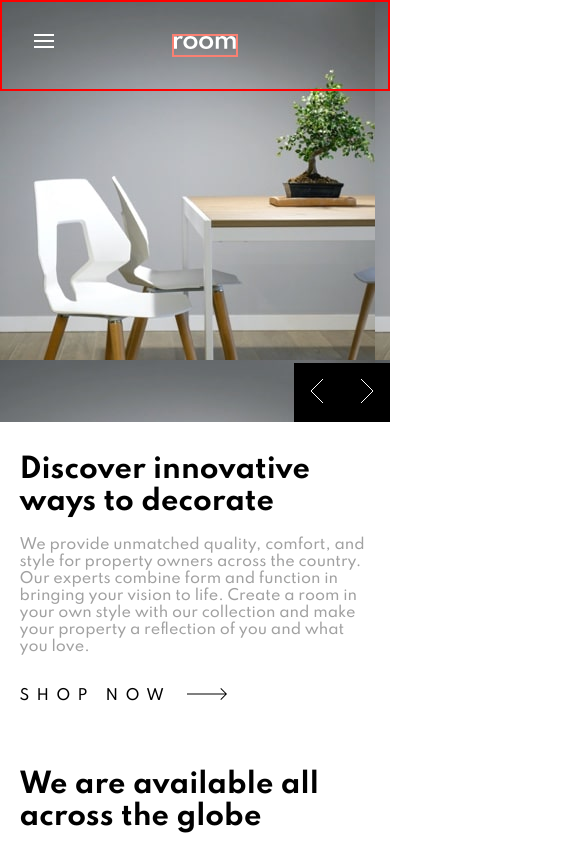
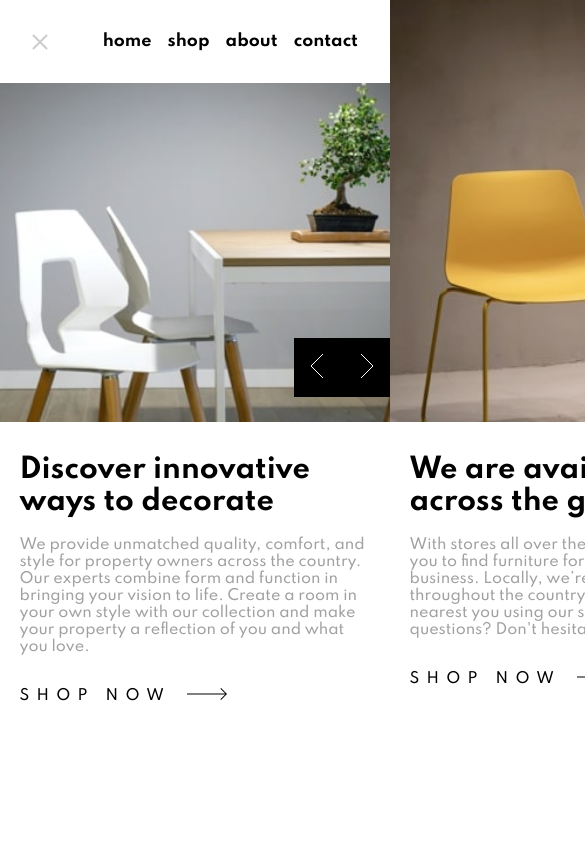
Before and after one commit to magdaszsz/Room-FrontEndMentor, a plain HTML site: page index.html in a window 390 px wide. Both pictures are taken after a click on the element 44 px from the left and 45 px from the top of the page. Shown: the top 841 px of the page, 585 px wide, since content can reach past the window. Drawn offline with Linux system fonts and the light colour scheme.

Commit message:
mobile nav and slider working

```diff
--- a/index.html
+++ b/index.html
@@ -3,7 +3,6 @@
   <head>
     <meta charset="UTF-8" />
     <meta name="viewport" content="width=device-width, initial-scale=1.0" />
-    <!-- displays site properly based on user's device -->
 
     <link
       rel="icon"
@@ -23,17 +22,18 @@
     <section class="slider">
       <main class="hero">
         <nav>
-          <div class="hamburger">
-            <img src="images/icon-hamburger.svg" alt="">
+          <div class="nav__icon">
+            <img class="hamburger" src="images/icon-hamburger.svg" alt="">
+            <img class="close" src="images/icon-close.svg" alt="">
           </div>
           <div class="logo">
             <img src="images/logo.svg" />
           </div>
           <ul class="nav__list">
-            <li>Home</li>
-            <li>Shop</li>
-            <li>About</li>
-            <li>Contact</li>
+            <li>home</li>
+            <li>shop</li>
+            <li>about</li>
+            <li>contact</li>
           </ul>
         </nav>
         <div class="controls">
@@ -42,6 +42,10 @@
         </div>
       </main>
       <div class="slide-1 slide">
+        <div class="slide-image">
+
+        </div>
+        <div class="slide-body">
           <h2 class="slide__text-header">Discover innovative ways to decorate</h2>
           <p>
             We provide unmatched quality, comfort, and style for property owners
@@ -56,7 +60,11 @@
             /></span>
           </button>
         </div>
-      <div class="slide-2 slide">
+      </div>
+
+    <div class="slide slide-2">
+      <div class="slide-image"></div>
+      <div class="slide-body">
         <h2 class="slide__text-header">
           We are available all across the globe
         </h2>
@@ -72,7 +80,10 @@
           /></span>
         </button>
       </div>
-      <div class="slide-3 slide">
+    </div>
+       <div class="slide slide-3">
+      <div class="slide-image"></div>
+      <div class="slide-body">
         <h2 class="slide__text-header">Manufactured with the best materials</h2>
         <p>
           Our modern furniture store provide a high level of quality. Our
@@ -87,7 +98,41 @@
           /></span>
         </button>
       </div>
+      </div>
     </section>
+
+
+
+
+
+
+
+
+
+
+
+
+
+
+
+
+
+
+
+
+
+
+
+
+
+
+
+
+
+
+
+
+
 
     <section class="about">
       <img class="about__image" src="images/image-about-dark.jpg" />
@@ -105,5 +150,6 @@
 
       <img class="about__image" src="images/image-about-light.jpg" />
     </section>
+    <script src="script.js"></script>
   </body>
 </html>
--- /dev/null
+++ b/script.js
@@ -0,0 +1,36 @@
+const navToggle = document.querySelector(".nav__icon");
+const menu = document.querySelector("nav");
+
+navToggle.addEventListener("click", () => {
+  menu.classList.toggle("show");
+});
+
+const previous = document.querySelector(".prev");
+const next = document.querySelector(".next");
+
+// positioning the slides
+
+const slides = document.querySelectorAll(".slide");
+
+slides.forEach((slide, index) => {
+  slide.style.left = `${100 * index}%`;
+});
+let counter = 0;
+
+// moving the slides
+
+previous.addEventListener("click", () => {
+  counter--;
+  if (counter < 0) counter = slides.length - 1;
+  slides.forEach((slide) => {
+    slide.style.transform = `translateX(-${counter * 100}%)`;
+  });
+});
+
+next.addEventListener("click", () => {
+  counter++;
+  if (counter >= slides.length) counter = 0;
+  slides.forEach((slide) => {
+    slide.style.transform = `translateX(-${counter * 100}%)`;
+  });
+});
--- a/style.css
+++ b/style.css
@@ -9,33 +9,83 @@
   --black: hsl(0, 0%, 0%);
   --white: hsl(0, 0%, 100%);
   --very-d-gray: hsl(0, 0%, 27%);
-  --spartan: 'Spartan', sans-serif;
+  --spartan: "Spartan", sans-serif;
+}
+
+
+nav {
+  display: flex;
+  align-items: center;
+  justify-content: space-between;
+  padding: 2rem;
+  position: absolute;
+  top: 0;
+  left: 0;
+  width: 100%;
+  transition: all .5s ease-in;
 }
 
 .nav__list {
   display: none;
+  list-style-type: none;
+  transition: all .7s ease-in;
 }
 
-nav {
-  border: 2px solid red;
-  //display: grid;
+.nav__list li  {
+  margin-left: 1rem;
+  cursor: pointer;
+  font-weight: bold;
+  position: relative;
+}
+
+.nav__list li::after {
+  content: '';
+  position: absolute;
+  top: 1.5rem;
+  left: 0;
+  width: 100%;
+  height: 2px;
+  background: black;
+  transition: all .4s ease-in;
+  transform: scaleX(0);
+  //transform-origin: center center;
+}
+
+
+nav.show .nav__list {
   display: flex;
-  padding: 2rem;
-
 }
 
 .logo {
-  //justify-self: center;
-  margin: auto;
-  border: 2px solid salmon;
+  margin: 0 auto;
 }
 
-.hamburger {
+.nav__icon {
   cursor: pointer;
+  justify-self: self-start;
+}
+
+.close {
+  display: none;
+}
+
+nav.show {
+  background: white;
+}
+nav.show .logo {
+  display: none;
+}
+nav.show .hamburger {
+  display: none;
+}
+
+nav.show .close {
+  display: block;
 }
 
 img {
   max-width: 100%;
+  margin: 0 auto;
 }
 
 body {
@@ -43,15 +93,51 @@ body {
 }
 
 .hero {
+  height: 100vh;
+  z-index: 1000;
+}
+.slide-1,
+.slide-2,
+.slide-3 {
+  position: absolute;
+  top: 0;
+  width: 100vw;
+  z-index: -10;
+  transition: all .4s ease-in;
+}
+
+body {
+  overflow: hidden;
+}
+
+
+.slide-image {
+  background-repeat: no-repeat;
+  background-position: center;
+  background-size: cover;
+  position: relative;
   height: 50vh;
+}
+
+.slide-1 .slide-image {
   background-image: url(images/mobile-image-hero-1.jpg);
-  position: relative;
+
+}
+
+.slide-2 .slide-image {
+  background-image: url(images/mobile-image-hero-2.jpg);
+}
+
+
+
+.slide-3 .slide-image {
+  background-image: url(images/mobile-image-hero-3.jpg);
 }
 
 .controls {
   position: absolute;
   right: 0;
-  bottom: 0;
+  top: 40vh;
   background-color: black;
 }
 
@@ -64,7 +150,7 @@ body {
 }
 
 .about__text,
-.slide {
+.slide-body {
   width: 90%;
   margin: 0 auto;
   padding: 2em 0;
@@ -74,8 +160,8 @@ body {
   all: initial;
   text-transform: uppercase;
   font-family: var(--spartan);
-  letter-spacing: .5em;
-  font-size: .9rem;
+  letter-spacing: 0.5em;
+  font-size: 0.9rem;
   cursor: pointer;
   margin-top: 2rem;
 }
@@ -87,15 +173,13 @@ body {
 p {
   color: var(--d-gray);
   //line-height: 1.7rem;
-  font-size: .9rem;
-
+  font-size: 0.9rem;
 }
 
 .about__text-header {
   font-size: 1rem;
-  letter-spacing: .2rem;
+  letter-spacing: 0.2rem;
   text-transform: uppercase;
-
 }
 
 .about__text-header,
```
Lines whose indentation alone changed are shown as unchanged.
